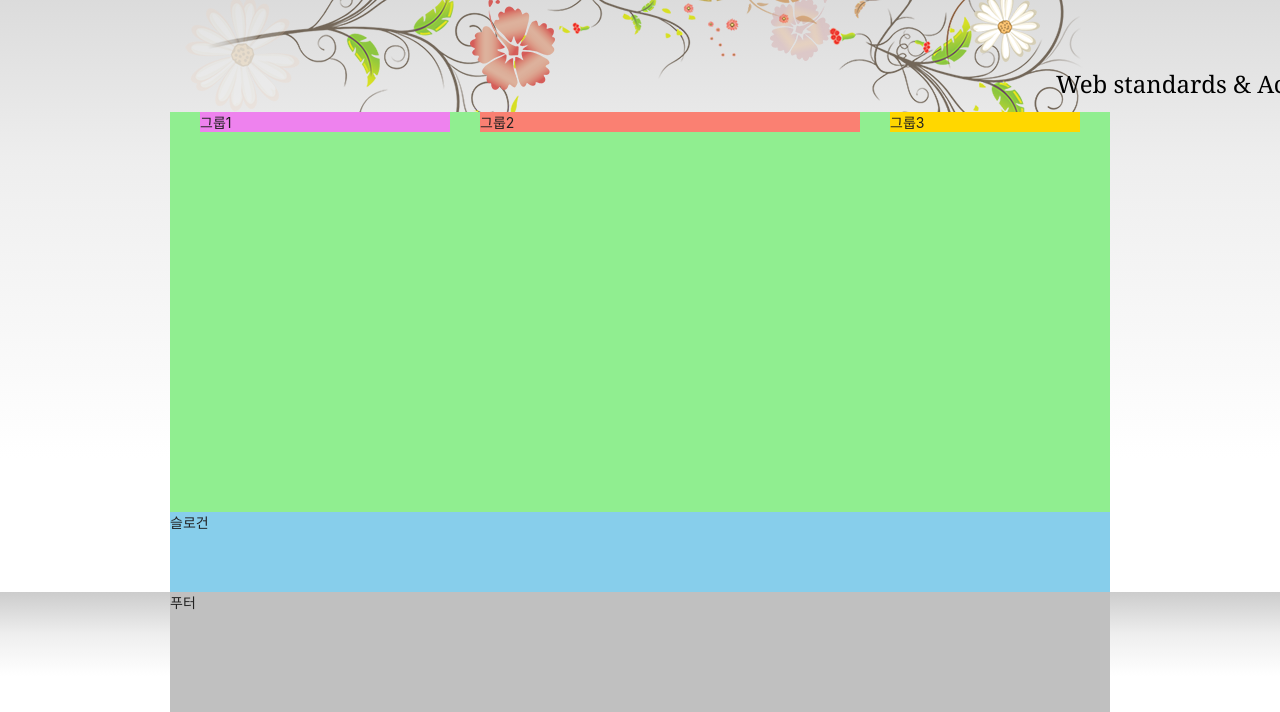
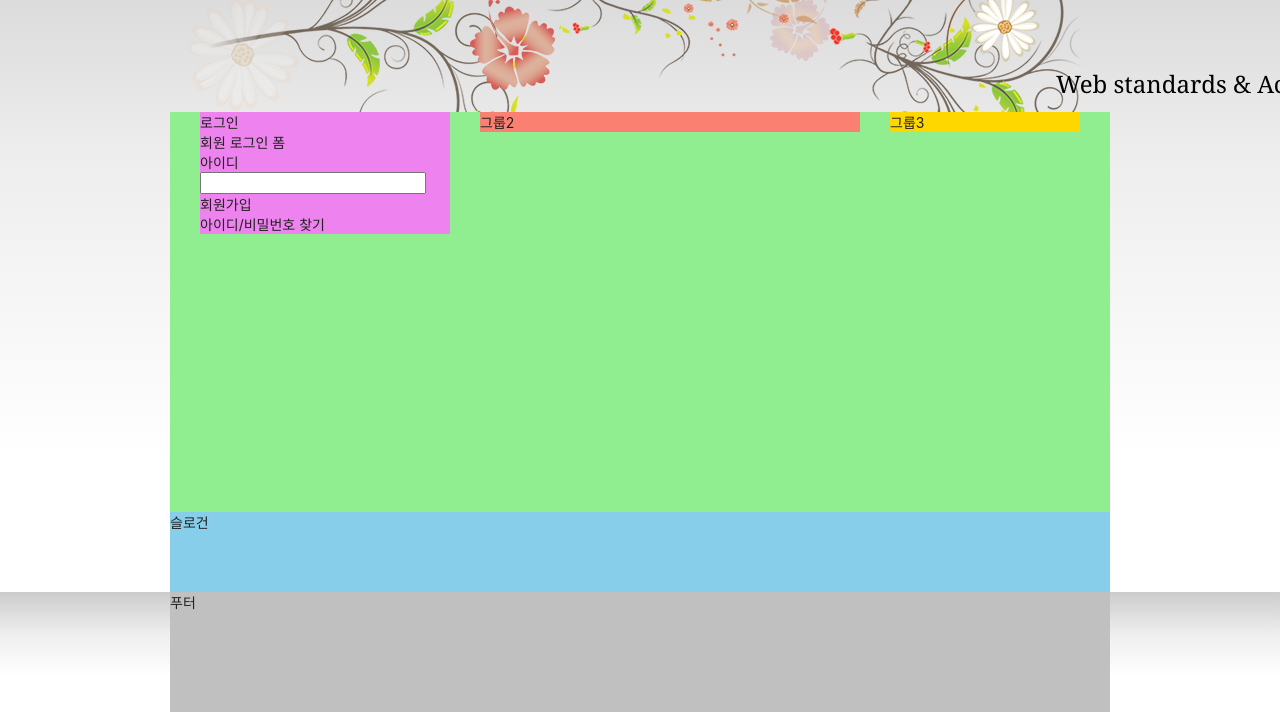
Before and after one commit to KMSWN/HTML5, a plain HTML site: page index.html in a window 1280 px wide. Shown: the part 135-847 px from the top of the page. Drawn offline with Linux system fonts and the light colour scheme; a web font is replaced by a local one.

Commit message:
아이디 입력 서식 마크업 시작

```diff
--- a/index.html
+++ b/index.html
@@ -136,7 +136,23 @@
     </div>
   </div>
   <main class="main">
-    <div class="group group1">그룹1</div>
+    <div class="group group1">
+      <section class="login">
+        <h2 class="login-title">로그인</h2>
+        <from action="" class="login-form">
+          <fieldset>
+            <legend>회원 로그인 폼</legend>
+            <div class="user-email">
+              <label for="userEmail">아이디</label><input type="email" id="userEmail"/>
+            </div>
+          </fieldset>
+        </from>
+        <ul class="sign">
+          <li><a hredf="/">회원가입</a></li>
+          <li><a hredf="/">아이디/비밀번호 찾기</a></li>
+        </ul>
+      </section>
+    </div>
     <div class="group group2">그룹2</div>
     <div class="group group3">그룹3</div>
   </main>
```
